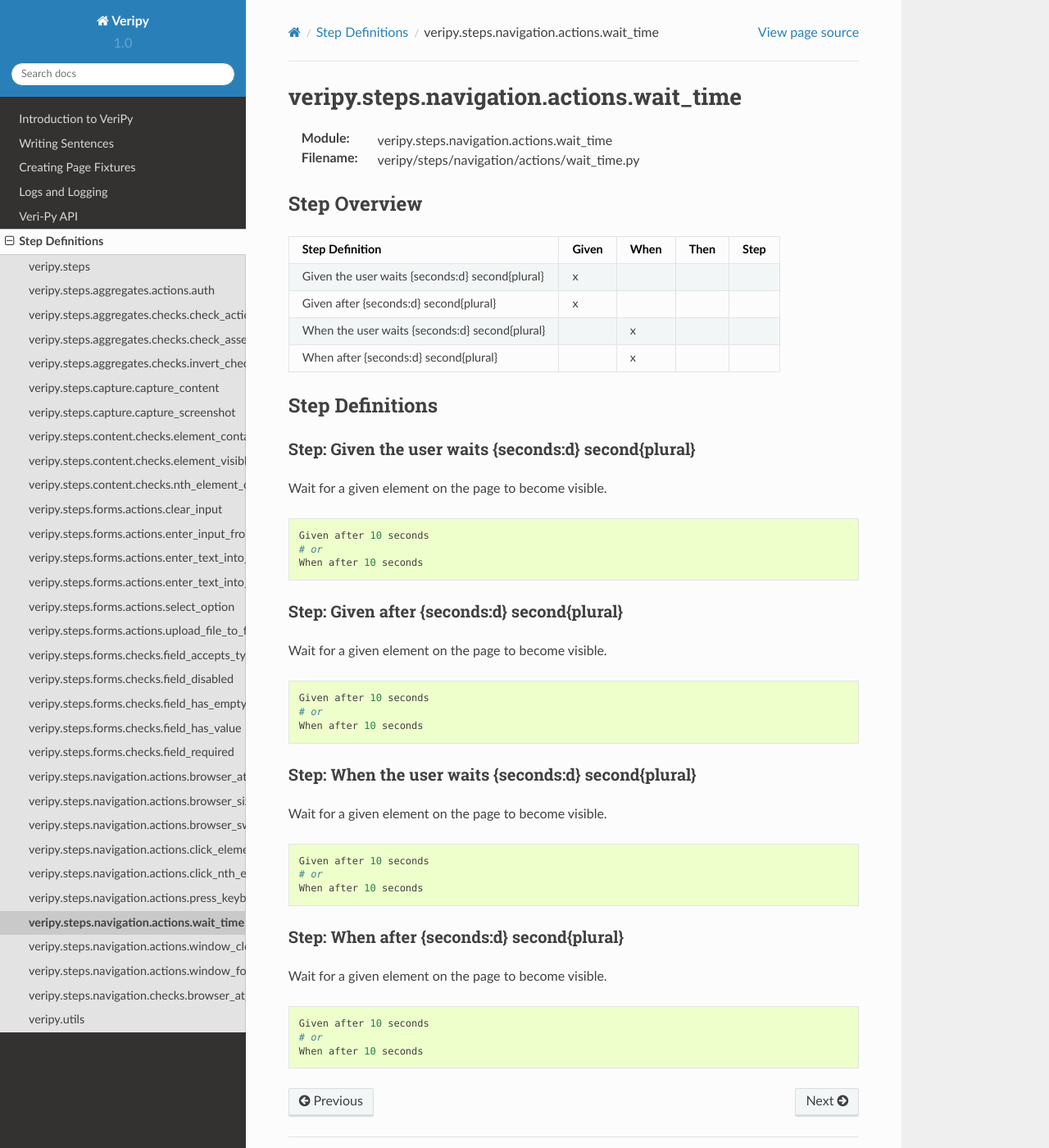
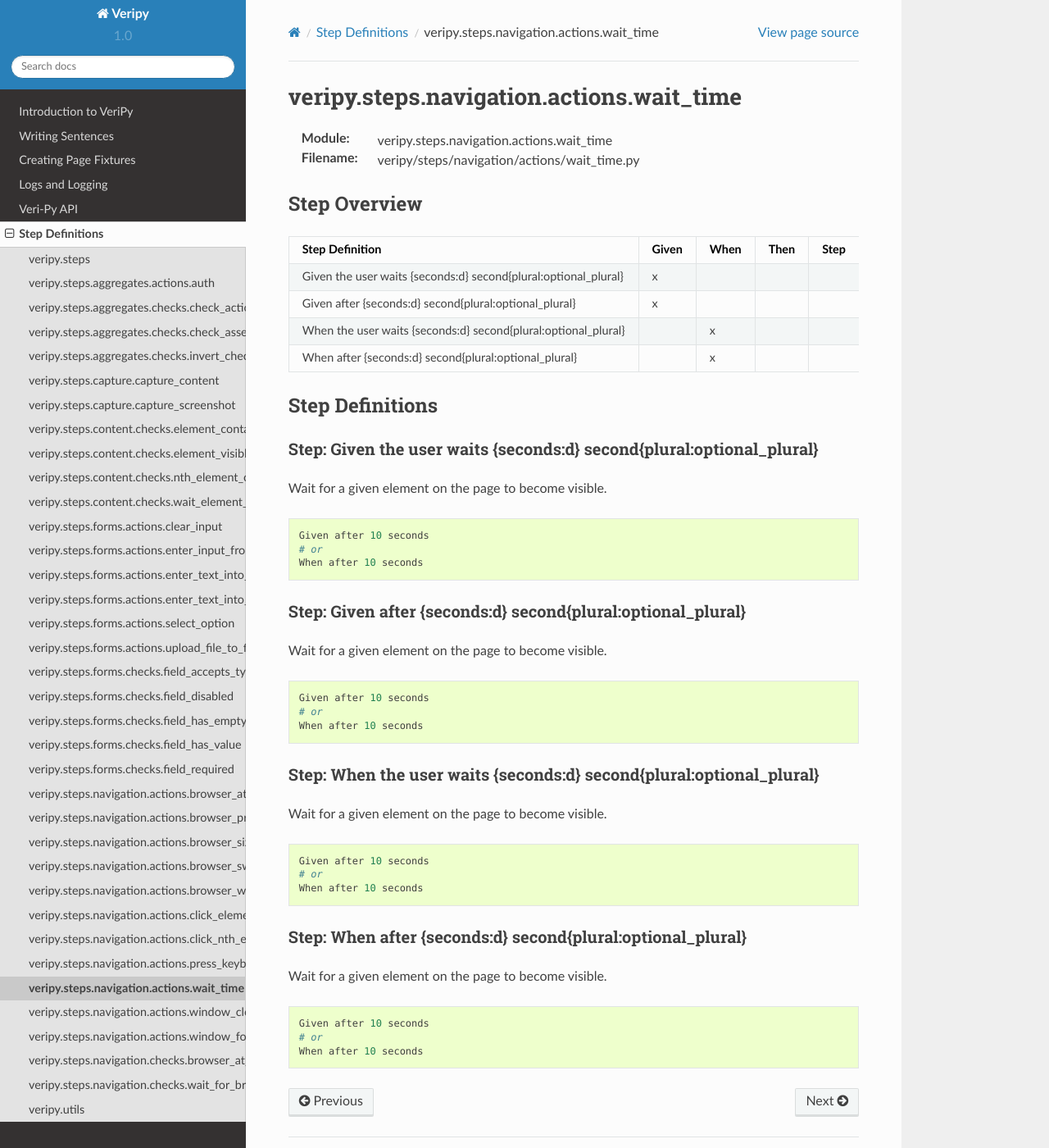
Before and after one commit to Codebiosys/veripy, a Sphinx documentation site: the page built from docs/step_definitions/step_module.veripy.steps.navigation.actions.wait_time.rst, in a window 1280 px wide and 1400 px high. Shown: the whole window at 82% size. Built offline with Sphinx 7.4.7 and the Read the Docs theme 2.0.0, drawn with Linux system fonts in a browser that asks for light colours.

Commit message:
Updates docs

```diff
--- a/docs/step_definitions/index.rst
+++ b/docs/step_definitions/index.rst
@@ -23,6 +23,7 @@
     step_module.veripy.steps.content.checks.element_contains_text
     step_module.veripy.steps.content.checks.element_visible
     step_module.veripy.steps.content.checks.nth_element_contains_text
+    step_module.veripy.steps.content.checks.wait_element_visible
     step_module.veripy.steps.forms.actions.clear_input
     step_module.veripy.steps.forms.actions.enter_input_from_file
     step_module.veripy.steps.forms.actions.enter_text_into_current
@@ -35,8 +36,10 @@
     step_module.veripy.steps.forms.checks.field_has_value
     step_module.veripy.steps.forms.checks.field_required
     step_module.veripy.steps.navigation.actions.browser_at_page
+    step_module.veripy.steps.navigation.actions.browser_prompt
     step_module.veripy.steps.navigation.actions.browser_size
     step_module.veripy.steps.navigation.actions.browser_switch_page
+    step_module.veripy.steps.navigation.actions.browser_wait_switch_page
     step_module.veripy.steps.navigation.actions.click_element
     step_module.veripy.steps.navigation.actions.click_nth_element
     step_module.veripy.steps.navigation.actions.press_keyboard_key
@@ -44,4 +47,5 @@
     step_module.veripy.steps.navigation.actions.window_close_last
     step_module.veripy.steps.navigation.actions.window_focus_last
     step_module.veripy.steps.navigation.checks.browser_at_page
+    step_module.veripy.steps.navigation.checks.wait_for_browser_at_page
     step_module.veripy.utils
--- a/docs/step_definitions/step_module.veripy.steps.navigation.actions.wait_time.rst
+++ b/docs/step_definitions/step_module.veripy.steps.navigation.actions.wait_time.rst
@@ -12,25 +12,25 @@
 =============
 
 
-=============================================== ===== ==== ==== ====
-Step Definition                                 Given When Then Step
-=============================================== ===== ==== ==== ====
-Given the user waits {seconds:d} second{plural}   x
-Given after {seconds:d} second{plural}            x
-When the user waits {seconds:d} second{plural}          x
-When after {seconds:d} second{plural}                   x
-=============================================== ===== ==== ==== ====
+=============================================================== ===== ==== ==== ====
+Step Definition                                                 Given When Then Step
+=============================================================== ===== ==== ==== ====
+Given the user waits {seconds:d} second{plural:optional_plural}   x
+Given after {seconds:d} second{plural:optional_plural}            x
+When the user waits {seconds:d} second{plural:optional_plural}          x
+When after {seconds:d} second{plural:optional_plural}                   x
+=============================================================== ===== ==== ==== ====
 
 Step Definitions
 ================
 
 .. index::
-    single: Given step; Given the user waits {seconds:d} second{plural}
+    single: Given step; Given the user waits {seconds:d} second{plural:optional_plural}
 
-.. _given the user waits {seconds:d} second{plural}:
+.. _given the user waits {seconds:d} second{plural:optional_plural}:
 
-**Step:** Given the user waits {seconds:d} second{plural}
----------------------------------------------------------
+**Step:** Given the user waits {seconds:d} second{plural:optional_plural}
+-------------------------------------------------------------------------
 
 Wait for a given element on the page to become visible.
 
@@ -41,12 +41,12 @@
     When after 10 seconds
 
 .. index::
-    single: Given step; Given after {seconds:d} second{plural}
+    single: Given step; Given after {seconds:d} second{plural:optional_plural}
 
-.. _given after {seconds:d} second{plural}:
+.. _given after {seconds:d} second{plural:optional_plural}:
 
-**Step:** Given after {seconds:d} second{plural}
-------------------------------------------------
+**Step:** Given after {seconds:d} second{plural:optional_plural}
+----------------------------------------------------------------
 
 Wait for a given element on the page to become visible.
 
@@ -57,12 +57,12 @@
     When after 10 seconds
 
 .. index::
-    single: When step; When the user waits {seconds:d} second{plural}
+    single: When step; When the user waits {seconds:d} second{plural:optional_plural}
 
-.. _when the user waits {seconds:d} second{plural}:
+.. _when the user waits {seconds:d} second{plural:optional_plural}:
 
-**Step:** When the user waits {seconds:d} second{plural}
---------------------------------------------------------
+**Step:** When the user waits {seconds:d} second{plural:optional_plural}
+------------------------------------------------------------------------
 
 Wait for a given element on the page to become visible.
 
@@ -73,12 +73,12 @@
     When after 10 seconds
 
 .. index::
-    single: When step; When after {seconds:d} second{plural}
+    single: When step; When after {seconds:d} second{plural:optional_plural}
 
-.. _when after {seconds:d} second{plural}:
+.. _when after {seconds:d} second{plural:optional_plural}:
 
-**Step:** When after {seconds:d} second{plural}
------------------------------------------------
+**Step:** When after {seconds:d} second{plural:optional_plural}
+---------------------------------------------------------------
 
 Wait for a given element on the page to become visible.
 
```
Also changed, not shown: docs/step_definitions/step_module.veripy.steps.content.checks.wait_element_visible.rst (added, +36 -0 lines), docs/step_definitions/step_module.veripy.steps.navigation.actions.browser_prompt.rst (added, +35 -0 lines), docs/step_definitions/step_module.veripy.steps.navigation.actions.browser_wait_switch_page.rst (added, +47 -0 lines), docs/step_definitions/step_module.veripy.steps.navigation.checks.wait_for_browser_at_page.rst (added, +51 -0 lines).
